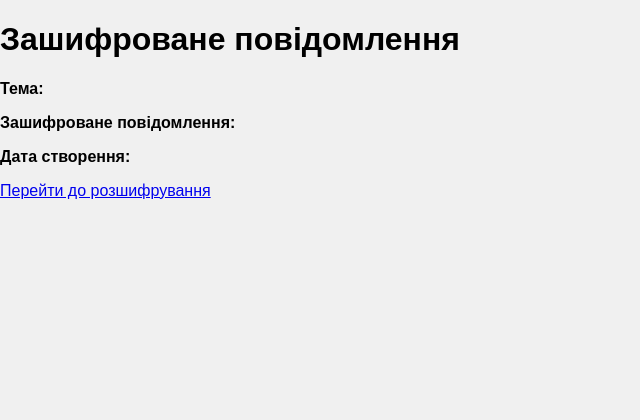
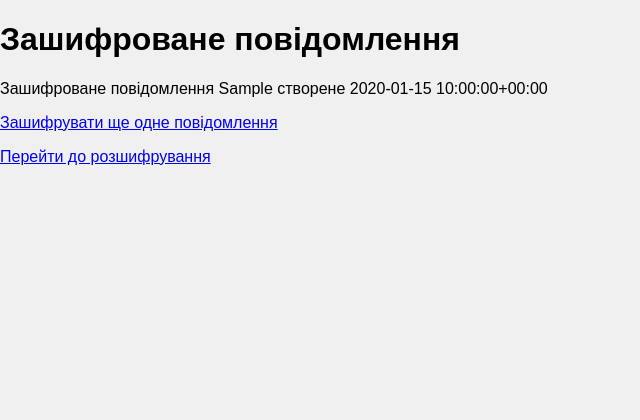
Before and after one commit to hillel-i-python-pro-i-2023-06-23/practice_5_room_1, a Django app: template apps/templates/encrypting/encrypted.html in a window 1280 px wide. Shown: the part 178-598 px from the top of the page, without its empty margins (0-640 px from the left). Run offline with Django 4.2, Linux system fonts and the light colour scheme; tables that the repository leaves empty hold one stand-in row (values such as "Sample post"); the template is opened without the code that fills it: values that come from a table or form of the project are taken from there, most other values are stand-ins (such as "Sample title", 1, 10 or a date in 2020).

Commit message:
Зашифроване повідомлення не у вигляді байтів, а строки

```diff
--- a/apps/encrypting/models/encrypting.py
+++ b/apps/encrypting/models/encrypting.py
@@ -32,8 +32,12 @@
         PrivateKey, on_delete=models.CASCADE, related_name="encrypted_message", null=True
     )
 
+    def __str__(self) -> str:
+        return f"Зашифроване повідомлення {self.topic} створене {self.created_at}"
 
-@staticmethod
+    __repr__ = __str__
+
+
 def create_encrypted_message(topic, message):
     private_key_obj = PrivateKey.generate_and_save_private_key()
     encrypted_message = encrypt_with_public_key(private_key_obj.private_key, message)
--- a/apps/encrypting/views.py
+++ b/apps/encrypting/views.py
@@ -26,7 +26,8 @@
                 encrypted_message=encrypted_message,
             )
 
-            return render(request, "encrypting/encrypted.html", {"encrypted_message": encrypted_message_obj})
+            encrypted_display_message = str(encrypted_message_obj)
+            return render(request, "encrypting/encrypted.html", {"encrypted_message": encrypted_display_message})
     else:
         form = EncryptForm()
 
--- a/apps/templates/encrypting/_encrypting_base.html
+++ b/apps/templates/encrypting/_encrypting_base.html
@@ -2,7 +2,6 @@
     <thead>
     <tr>
         <th scope="col"></th>
-        <th>PK</th>
         <th>Topic</th>
         <th>Message</th>
         <th>created at</th>
@@ -12,9 +11,8 @@
     {% for message in object_list %}
         <tr>
             <th scope="row"></th>
-            <td>{{ message.pk }}</td>
             <td>{{ message.topic }}</td>
-            <td>{{ message.encrypted_message }}</td>
+            <td>{{ message}}</td>
         </tr>
     {% endfor %}
 </table>
--- a/apps/templates/encrypting/encrypted.html
+++ b/apps/templates/encrypting/encrypted.html
@@ -8,10 +8,11 @@
 
 {% block content %}
     <body>
-        <h1>Зашифроване повідомлення</h1>
-        <p><strong>Тема:</strong> {{ encrypted_message.topic }}</p>
-        <p><strong>Зашифроване повідомлення:</strong> {{ encrypted_message.encrypted_message }}</p>
-        <p><strong>Дата створення:</strong> {{ encrypted_message.created_at }}</p>
-        <p><a href="{% url 'encrypting:decrypt' %}">Перейти до розшифрування</a></p>
+
+    <h1>Зашифроване повідомлення</h1>
+    <p>{{ encrypted_message }}</p>
+    <a href="{% url 'encrypting:encrypt' %}">Зашифрувати ще одне повідомлення</a>
+
+    <p><a href="{% url 'encrypting:decrypt' %}">Перейти до розшифрування</a></p>
     </body>
 {% endblock %}
```
Also changed, not shown: .run/Django run.run.xml, apps/encrypting/migrations/0002_remove_privatekey_user_id_and_more.py (added), 1 other file.
